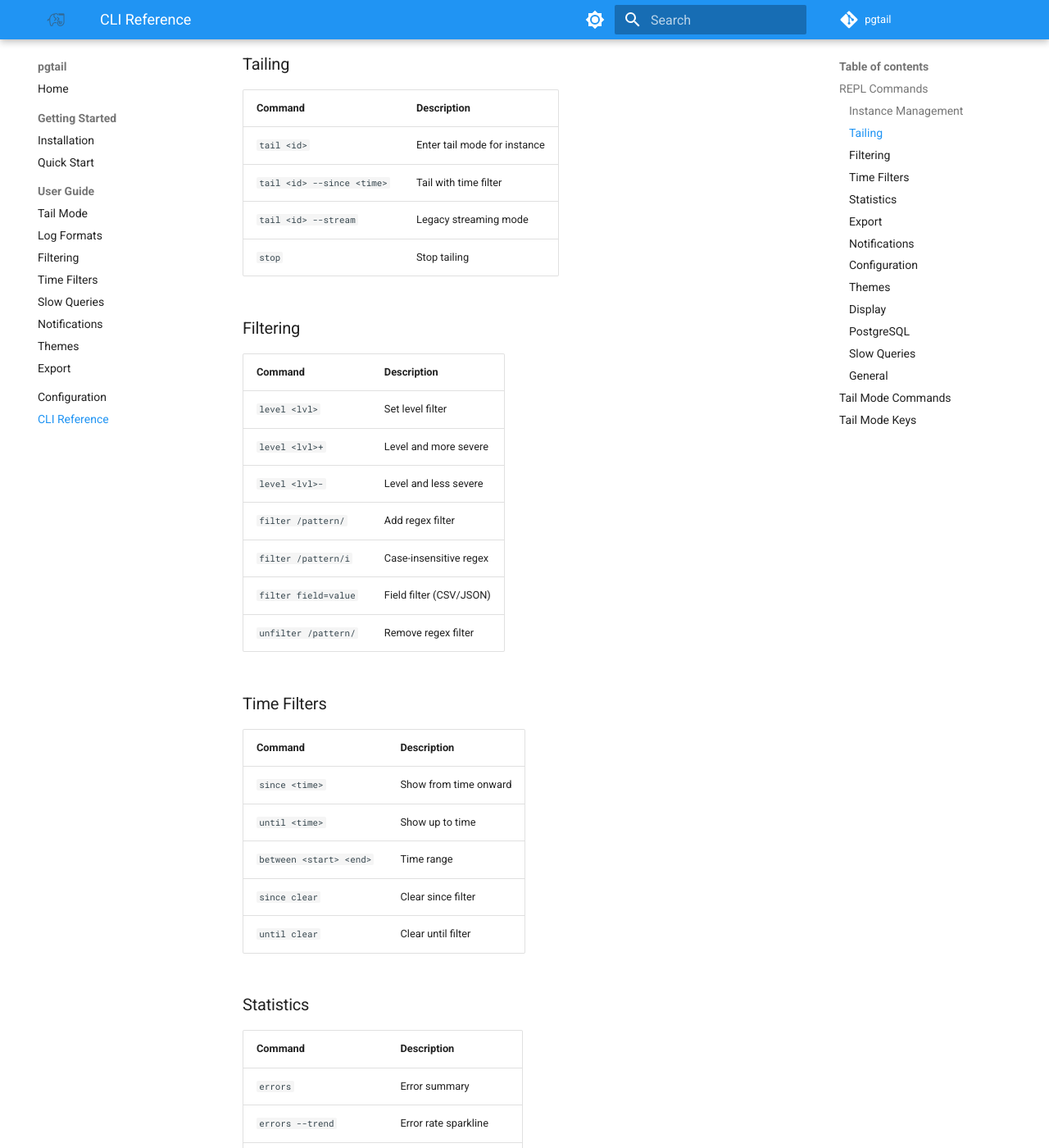
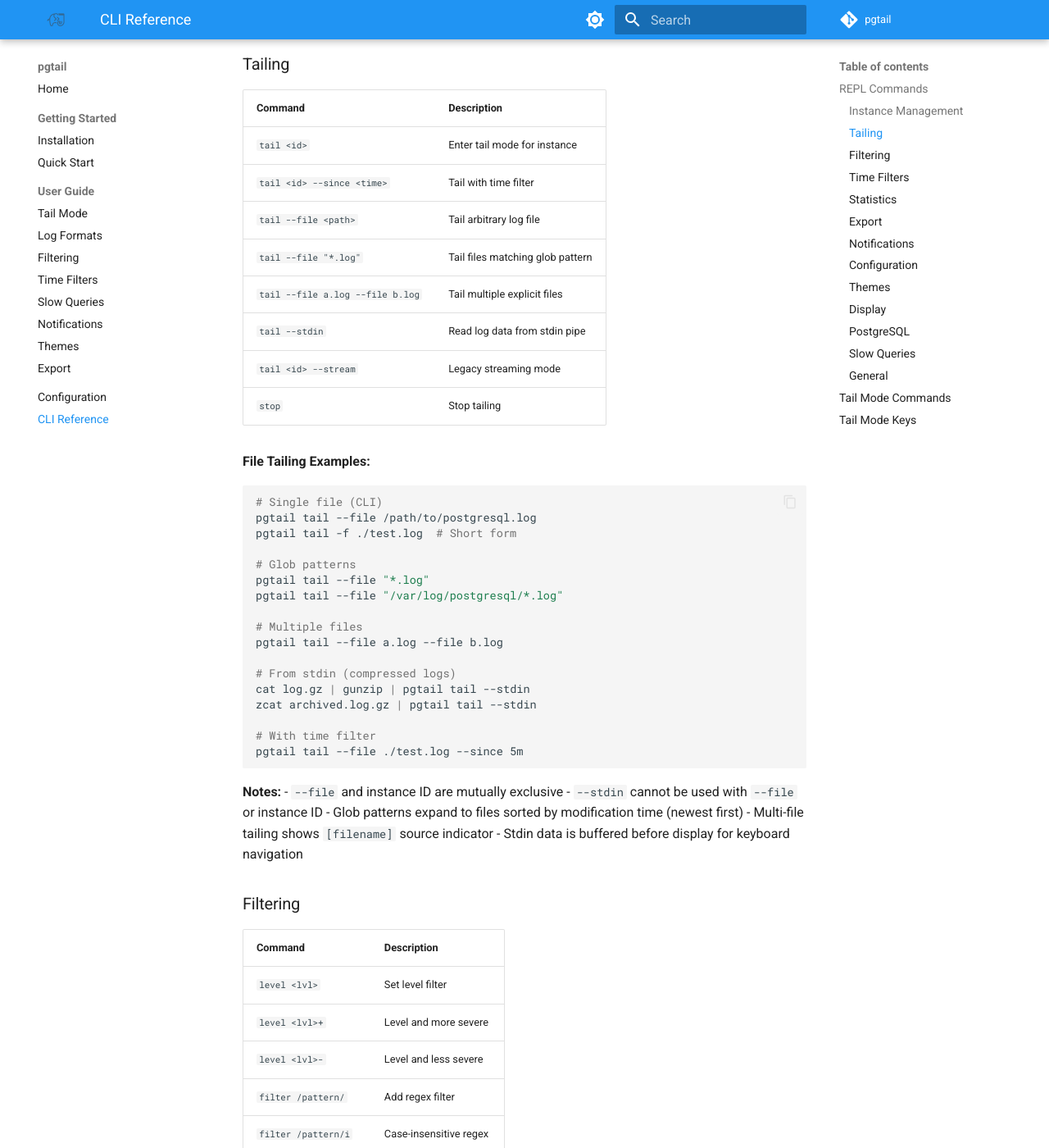
Before and after one commit to willibrandon/pgtail, an MkDocs documentation site: the page built from docs/cli-reference.md, in a window 1280 px wide and 1400 px high, scrolled down 510 px. Shown: the whole window at 82% size. Built offline with MkDocs 1.6.1 and Material for MkDocs 9.7.7, drawn with Linux system fonts in a browser that asks for light colours; comment, search, counter and statistics services are not loaded.

Commit message:
docs: add --file and --stdin tail options to documentation
- CLAUDE.md: Add "Tail File Option" section with full feature docs
- README.md: Add file tailing feature bullets and usage section
- docs/cli-reference.md: Add --file and --stdin to tailing commands
- docs/guide/tail-mode.md: Add "Tailing Files" section with examples
- docs/getting-started/quickstart.md: Add file tailing quick examples

````diff
--- a/docs/cli-reference.md
+++ b/docs/cli-reference.md
@@ -18,8 +18,41 @@
 |---------|-------------|
 | `tail <id>` | Enter tail mode for instance |
 | `tail <id> --since <time>` | Tail with time filter |
+| `tail --file <path>` | Tail arbitrary log file |
+| `tail --file "*.log"` | Tail files matching glob pattern |
+| `tail --file a.log --file b.log` | Tail multiple explicit files |
+| `tail --stdin` | Read log data from stdin pipe |
 | `tail <id> --stream` | Legacy streaming mode |
 | `stop` | Stop tailing |
+
+**File Tailing Examples:**
+
+```bash
+# Single file (CLI)
+pgtail tail --file /path/to/postgresql.log
+pgtail tail -f ./test.log  # Short form
+
+# Glob patterns
+pgtail tail --file "*.log"
+pgtail tail --file "/var/log/postgresql/*.log"
+
+# Multiple files
+pgtail tail --file a.log --file b.log
+
+# From stdin (compressed logs)
+cat log.gz | gunzip | pgtail tail --stdin
+zcat archived.log.gz | pgtail tail --stdin
+
+# With time filter
+pgtail tail --file ./test.log --since 5m
+```
+
+**Notes:**
+- `--file` and instance ID are mutually exclusive
+- `--stdin` cannot be used with `--file` or instance ID
+- Glob patterns expand to files sorted by modification time (newest first)
+- Multi-file tailing shows `[filename]` source indicator
+- Stdin data is buffered before display for keyboard navigation
 
 ### Filtering
 
````
Also changed, not shown: CLAUDE.md (+80 -0 lines), README.md (+54 -1 lines), docs/getting-started/quickstart.md (+8 -0 lines), docs/guide/tail-mode.md (+44 -0 lines).
